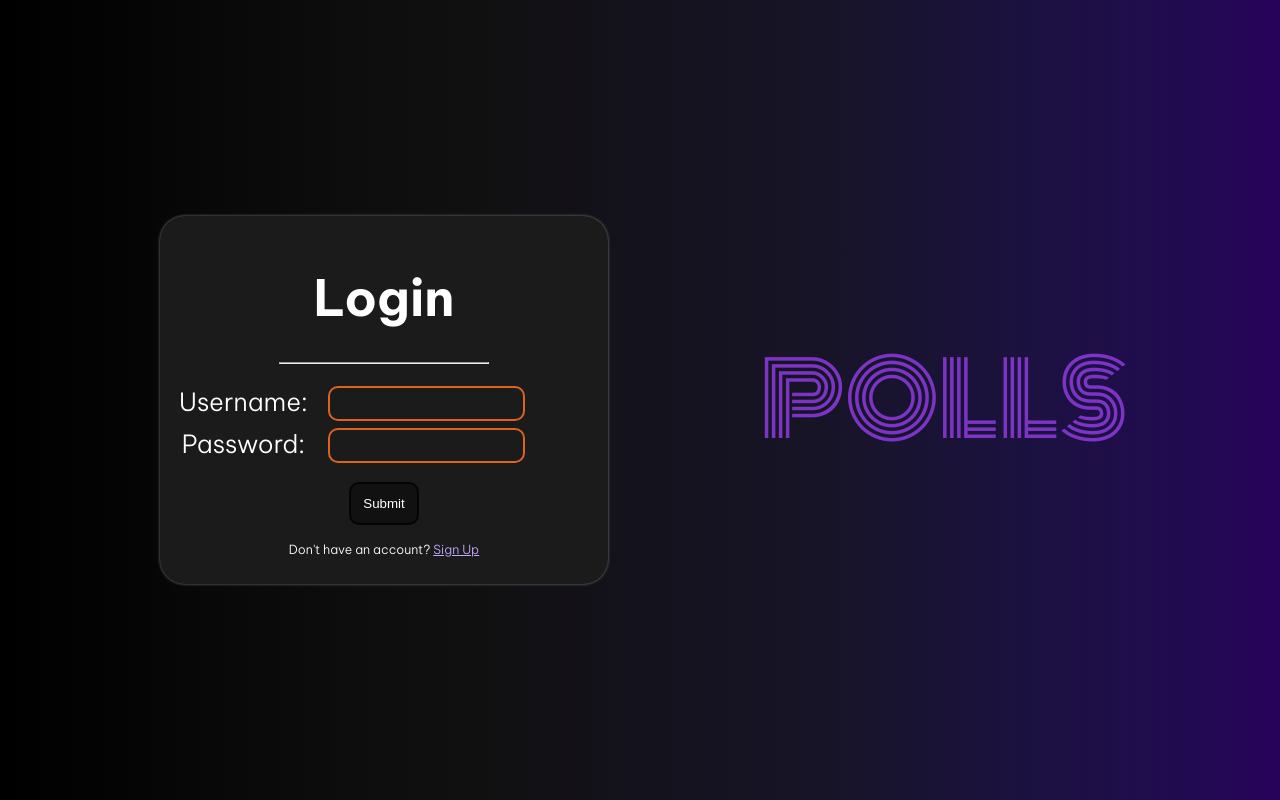
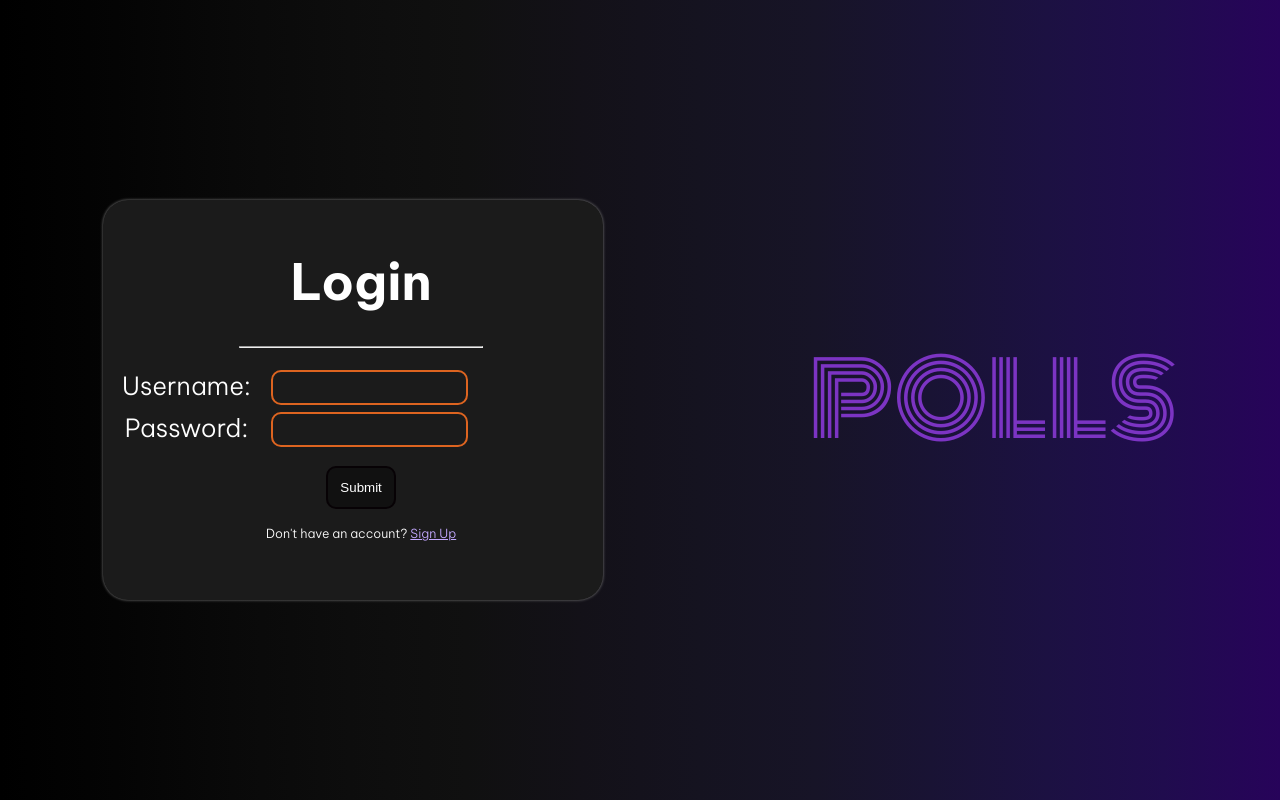
Before and after one commit to horrifyingHorse/Polls-a-Survey-Site, a Flask app: page /login in a window 1280 px wide. Run offline with Flask 3, Linux system fonts and the light colour scheme.

Commit message:
device tailored style sheets for login

```diff
--- a/server.py
+++ b/server.py
@@ -16,7 +16,6 @@ db = mysql.connector.connect(
     password="",
     database="survey"
 )
-
 
 @app.route('/signup', methods=['GET', 'POST'])
 def signup():
--- /dev/null
+++ b/static/css/logcss.css
@@ -0,0 +1,165 @@
+#loginBg {
+    background-image: linear-gradient(to right, #000000, #040404, #090909, #0d0d0d, #101010, #131118, #151320, #171427, #191334, #1c1142, #200c4e, #27035a);
+}
+
+.conductBody {
+    /* background-image: linear-gradient(to right, #000000, #040102, #070205, #0a0308, #0c040c, #0b0610, #090913, #060c16, #011016, #011315, #051511, #0e160e); */
+    /* background-image: linear-gradient(to left top, #140236, #001036, #00162b, #00171d, #001513, #041813, #091a13, #0f1c13, #0e2415, #0c2b17, #083318, #033b19); */
+    /* background-image: linear-gradient(to right bottom, #393939, #464646, #535353, #616161, #6f6f6f, #6e6e6e, #6c6c6c, #6b6b6b, #5b5b5b, #4b4b4b, #3c3c3c, #2d2d2d); */
+    /* background-image: linear-gradient(to right, #020202, #040404, #070707, #090909, #0b0b0b, #100e15, #14111c, #171323, #1d1531, #241640, #2d164e, #38145b); */
+    /* background-image: linear-gradient(to top, #d28aff, #bd73e9, #a95cd3, #9445bd, #802da8, #712097, #631186, #550076, #490066, #3e0056, #330047, #280038); */
+    /* background-image: linear-gradient(to left, #d28aff, #bd73e9, #a95cd3, #9445bd, #802da8, #712097, #631186, #550076, #490066, #3e0056, #330047, #280038); */
+
+    /* background-image: linear-gradient(to right bottom, #0f0014, #1b0623, #230a32, #2d0942, #370753, #380555, #3a0457, #3b0259, #34034d, #2c0441, #250335, #1f002a); */
+    /* background-image: linear-gradient(to right top, #c596d6, #b483c6, #a36fb7, #925da8, #814a99, #713e87, #613275, #512764, #3f204c, #2d1935, #1c1120, #070308); */
+    /* background-image: linear-gradient(to right bottom, #f3f3f3, #d4cfe2, #b7abcf, #9e87bb, #8763a5, #744f94, #613c83, #4e2972, #3a2363, #281c53, #161543, #080b33); */
+
+    /* background-image: linear-gradient(to right bottom, #f3f3f3, #d4cfe2, #b7abcf, #9e87bb, #8763a5, #784f95, #693a86, #5a2576, #4e1c6a, #42145f, #360b53, #2b0348); */
+    background-image: linear-gradient(to bottom, #d6d6d6, #bcb8ca, #a699bd, #927bae, #805c9e, #734a91, #663883, #5a2576, #4e1c6a, #42145f, #360b53, #2b0348);
+    background-repeat: no-repeat;
+    background-size: cover;
+    background-attachment: fixed;
+    color: white;
+    font-family: "Be Vietnam Pro", sans-serif;
+    font-weight: 300;
+    font-style: normal;
+    margin: 0;
+}
+
+.media {
+    display: flex;
+    height: 100vh;
+    box-sizing: border-box;
+    align-items: center;
+}
+
+
+.login {
+    width: 35%;
+    margin-right: 0;
+    margin-left: 10rem;
+    height: 400px;
+    padding: 1rem;
+    font-size: 25px;
+}
+.login input {
+    margin-left: 1rem;
+    padding-top: -50px;
+    outline: none;
+    border: 2px solid #dd6420;
+    border-radius: 10px;
+    background-color: inherit;
+    color: inherit;
+    padding: 0.5rem;
+
+}
+.login div {
+    text-align: center;
+    margin-left: auto;
+    margin-right: auto;
+    margin-top: 1rem;
+}
+.login button {
+    border: 2px solid #070205;
+    background-color: #111111;
+    transition: 250ms;
+    margin-bottom: 1rem;
+}
+.login button:hover {
+    background-color: #211e24;
+}
+.login a {
+    color: #c3a8ff;
+    text-decoration: underline;
+}
+.login #signupdisp {
+    margin-top: 1.5rem;
+    padding: 1rem;
+    background-color: #ff4e4e83;
+    border-radius: 15px;
+    display: none;
+}
+
+.media-hidden {
+    display: none;
+}
+
+.normal {
+    display: block;
+}
+
+.questionBox {
+    width: 500px;
+    box-shadow: 0 0 3px gray;
+    padding: 1rem;
+    padding-right: 0;
+    margin: 1rem;
+    box-sizing: border-box;
+
+    /* This Centers the blocks */
+    margin-left: auto;
+    margin-right: auto;
+
+    background-color: #1b1b1b;
+    color: white;
+    transition: all 250ms;
+    border-radius: 25px;
+    animation-duration: 0.05s;
+    z-index: 1;
+}
+.questionBox:hover {
+    box-shadow: 0 0 10px 0px black;
+}
+.questionBox:focus-within {
+    box-shadow: 5px 5px 10px 0px #11e4ba;
+    border-top-left-radius: 10px;
+    border-bottom-left-radius: 10px;
+    border-left: 9px solid #9766ff;
+    outline: none;
+}
+
+
+button {
+    padding: 0.75rem;
+    border: 0px;
+    /* background-color: #2d3142; */
+    background-color: inherit;
+    color: white;
+    border-radius: 10px;
+    transition: 300ms;
+}
+button:hover {
+    background-color: #2e2e2e;
+}
+button[disabled] {
+    background-color: #2e2e2e;
+    color: gray;
+}
+input[type="button"], input[type="button"]:hover {
+    text-decoration: none;
+    padding: 1rem;
+    padding-right: 1.5rem;
+    padding-left: 1.5rem;
+    outline: none;
+    border: none;
+}
+
+@media screen and (max-width: 932px){
+    .media {
+        display: block;
+        box-sizing: border-box;
+        align-items: center;
+    }
+    .media-hidden {
+        display: block;
+    }
+    .normal {
+        display: none;
+    }
+}
+
+@media screen and (max-width: 550px) {
+    .questionBox {
+        width: 400px;
+    }
+}
--- a/static/css/style.css
+++ b/static/css/style.css
@@ -539,7 +539,7 @@ input[type="button"], input[type="button"]:hover {
     width: 35%;
     margin-right: 0;
     margin-left: 10rem;
-    height: 46%;
+    height: 400px;
     padding: 1rem;
     font-size: 25px;
 }
--- a/templates/login.html
+++ b/templates/login.html
@@ -14,7 +14,7 @@ adminDatabase.101 -->
     <link href="https://fonts.googleapis.com/css2?family=Be+Vietnam+Pro:ital,wght@0,100;0,200;0,300;0,400;0,500;0,600;0,700;0,800;0,900;1,100;1,200;1,300;1,400;1,500;1,600;1,700;1,800;1,900&family=Jost:ital,wght@0,100..900;1,100..900&display=swap" rel="stylesheet">
     <link href="https://fonts.googleapis.com/css2?family=Monoton&display=swap" rel="stylesheet">
 
-    <link rel="stylesheet" href="{{ url_for('static', filename='css/style.css') }}">
+    <link rel="stylesheet" href="{{ url_for('static', filename='css/logcss.css') }}">
     <link rel="stylesheet"
         href="https://cdnjs.cloudflare.com/ajax/libs/animate.css/4.1.1/animate.min.css"
     />
@@ -32,7 +32,12 @@ adminDatabase.101 -->
 </head>
 <body class="conductBody" id="loginBg">
 
-    <div style="display: flex; height: 100vh; box-sizing: border-box; align-items: center;">
+    <div class="media">
+        <div class="media-hidden" style="text-align: center;">
+            <span class="heading" style="color: rgb(124, 52, 195); font-size: 100px">
+                POLLS
+            </span>
+        </div>
         <div class="questionBox login">
             <form action="" method="post" id="loginForm">
                 <h1 style="text-align: center">Login</h1>
@@ -63,7 +68,7 @@ adminDatabase.101 -->
                 </div>
             </form>
         </div>
-        <div style="margin: 0 auto">
+        <div class="normal" style="margin: 0 auto;">
             <span class="heading" style="color: rgb(124, 52, 195); font-size: 100px">
                 POLLS
             </span>
```
